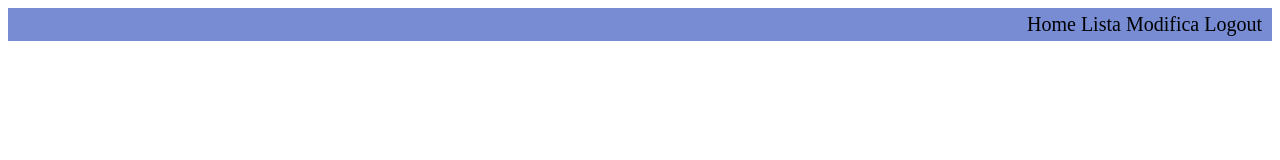
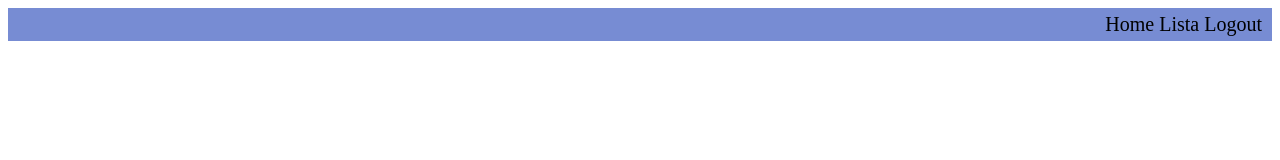
Before and after one commit to Kawa97/GamePortal, an Angular app: page /login in a window 1280 px wide. Shown: the top 160 px of the page. Built offline with nearby package versions, Linux system fonts and the light colour scheme; sample sign-in values are in the browser's storage.

Commit message:
Login e logout funzionante

```diff
--- a/src/app/components/header/header.component.html
+++ b/src/app/components/header/header.component.html
@@ -5,7 +5,7 @@
 
         <a routerLink="/list" routerLinkActive="active">Lista</a>
 
-        <a routerLink="/modify" routerLinkActive="active">Modifica</a>
+        <!--<a routerLink="/modify" routerLinkActive="active">Modifica</a>-->
 
         <a (click)="logout()">Logout</a>
       </nav>
--- a/src/app/components/header/header.component.ts
+++ b/src/app/components/header/header.component.ts
@@ -13,4 +13,8 @@ export class HeaderComponent implements OnInit {
 
   ngOnInit() {
   }
+
+  logout(){
+    this.loginService.Logout();
+  }
 }
--- a/src/app/services/login.service.ts
+++ b/src/app/services/login.service.ts
@@ -31,5 +31,6 @@ return true;
     sessionStorage.clear();
     this.mySubject.next(false);
     this.router.navigate(["/login"]);
+
   }
 }
```
